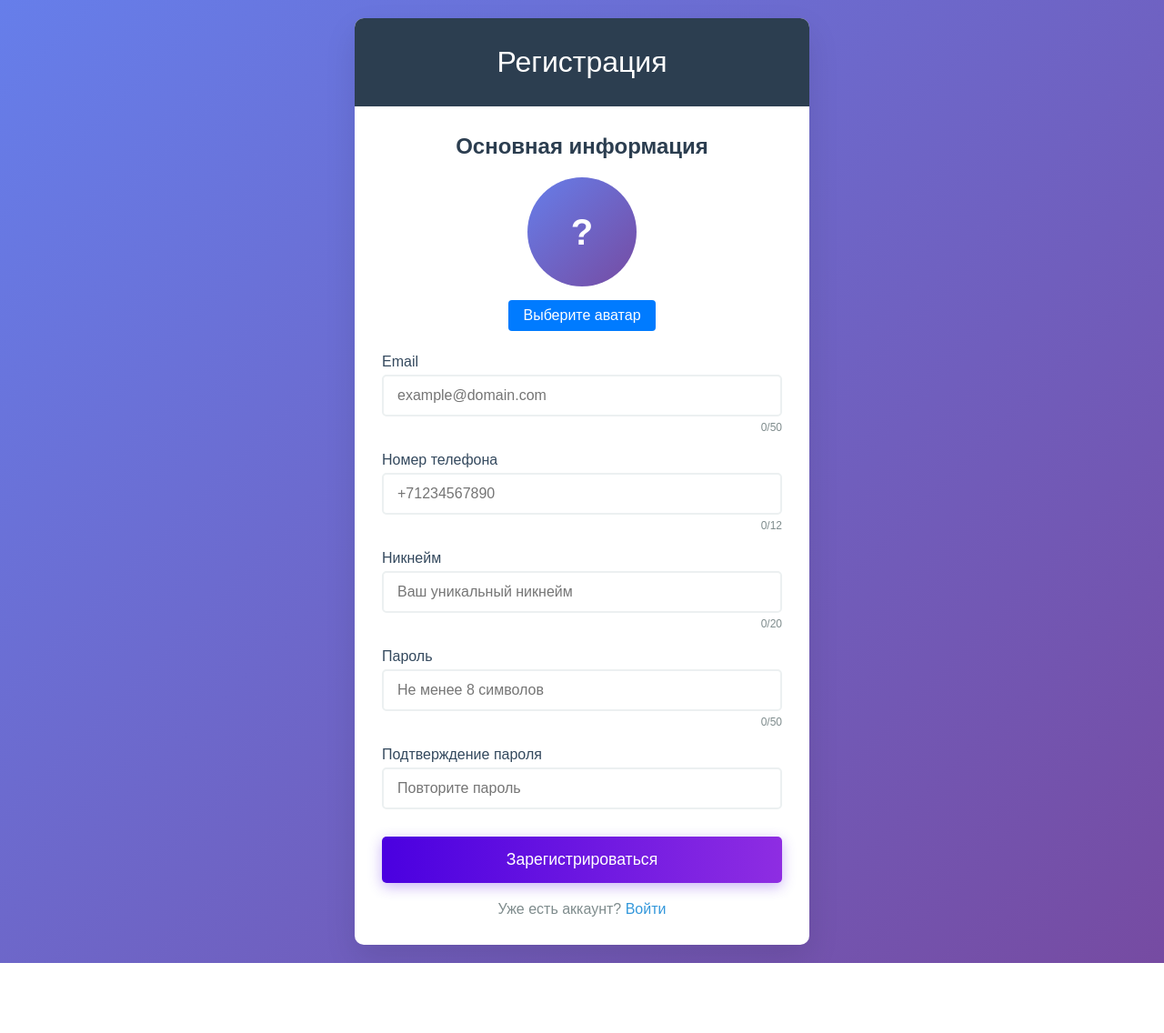
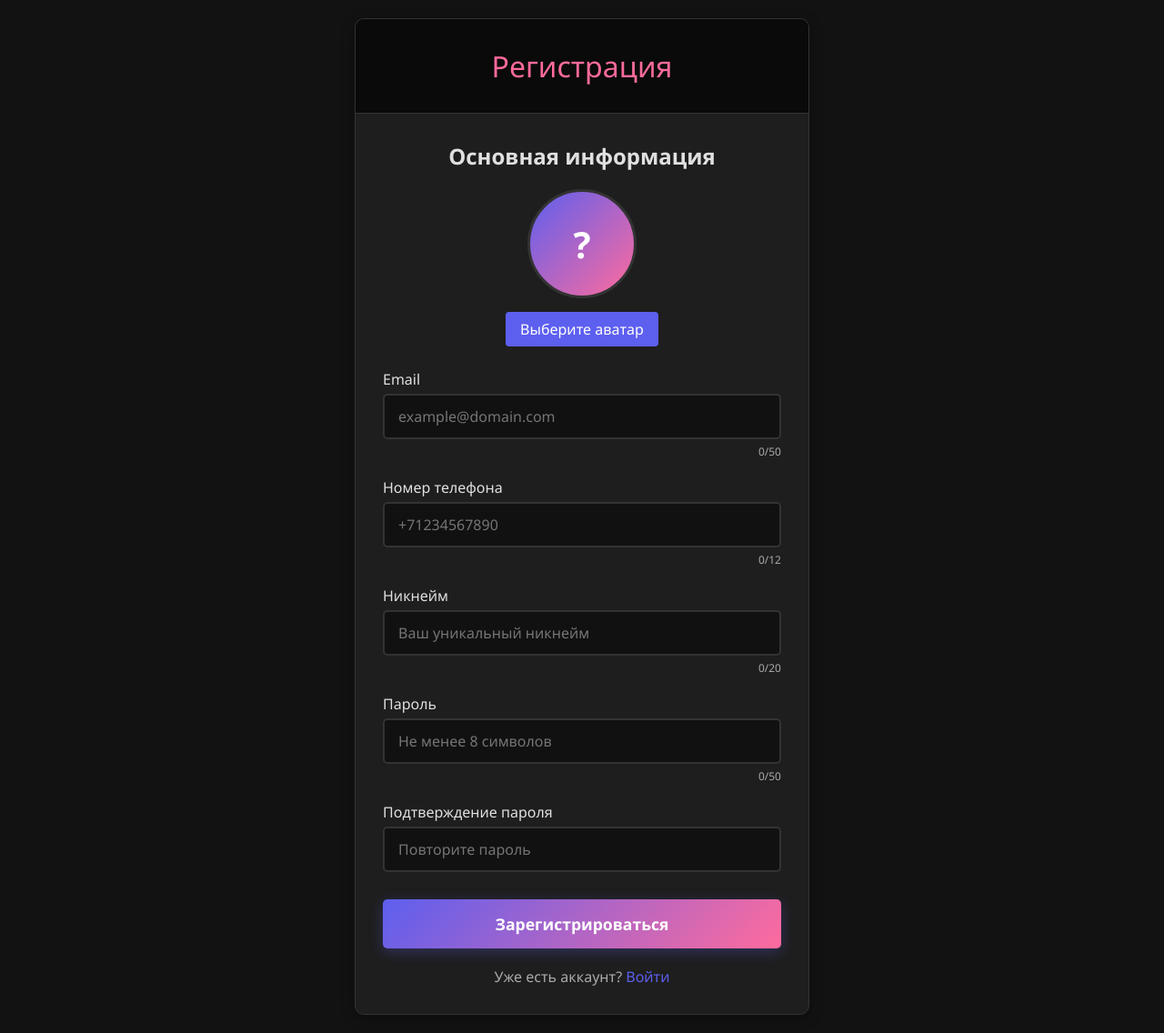
Before and after one commit to Oyoshiiii/php-project, a PHP site: page /site-visual/registrate.php in a window 1280 px wide. Shown: the whole page at 91% size. Before the commit the page ends 1059 px from the top, so only its background shows below. Run offline with PHP 8.4, Linux system fonts and the light colour scheme.

Commit message:
CSS под весь сайт

```diff
--- a/site-visual/css/registerate.css
+++ b/site-visual/css/registerate.css
@@ -2,11 +2,33 @@
     margin: 0;
     padding: 0;
     box-sizing: border-box;
+    font-family: 'Segoe UI', Tahoma, Geneva, Verdana, sans-serif;
+}
+
+:root {
+    --primary: #ff6b9d;
+    --secondary: #5d5fef;
+    --dark: #1a1a2e;
+    --light: #f8f9fa;
+    --accent: #ffd166;
+
+    /* Тёмная тема */
+    --bg-color: #121212;
+    --text-color: #e0e0e0;
+    --card-bg: #1e1e1e;
+    --header-bg: #0a0a0a;
+    --footer-bg: #050505;
+    --border-color: #333;
+    --shadow: 0 4px 15px rgba(0, 0, 0, 0.3);
+    --muted-text: #aaa;
+    --gradient: linear-gradient(135deg, var(--secondary) 0%, var(--primary) 100%);
+    --error-color: #ff6b6b;
+    --success-color: #51cf66;
 }
 
 body {
-            font-family: 'Arial', sans-serif;
-            background: linear-gradient(135deg, #667eea 0%, #764ba2 100%);
+    background-color: var(--bg-color);
+    color: var(--text-color);
     min-height: 100vh;
     display: flex;
     align-items: center;
@@ -15,24 +37,27 @@
 }
 
 .container {
-            background: white;
+    background: var(--card-bg);
     border-radius: 10px;
-            box-shadow: 0 15px 35px rgba(0, 0, 0, 0.1);
+    box-shadow: var(--shadow);
     overflow: hidden;
     width: 100%;
     max-width: 500px;
+    border: 1px solid var(--border-color);
 }
 
 header {
-            background: #2c3e50;
-            color: white;
+    background: var(--header-bg);
+    color: var(--text-color);
     padding: 30px 20px;
     text-align: center;
+    border-bottom: 1px solid var(--border-color);
 }
 
 header h1 {
     font-size: 2rem;
     font-weight: 300;
+    color: var(--primary);
 }
 
 .registration-section {
@@ -40,7 +65,7 @@
 }
 
 .section-title {
-            color: #2c3e50;
+    color: var(--text-color);
     margin-bottom: 20px;
     font-size: 1.5rem;
     text-align: center;
@@ -60,53 +85,63 @@
 
 label {
     margin-bottom: 5px;
-            color: #34495e;
+    color: var(--text-color);
     font-weight: 500;
 }
 
 input {
     padding: 12px 15px;
-            border: 2px solid #ecf0f1;
+    border: 2px solid var(--border-color);
     border-radius: 5px;
     font-size: 16px;
     transition: border-color 0.3s ease;
+    background-color: #111;
+    color: var(--text-color);
 }
 
 input:focus {
     outline: none;
-            border-color: #3498db;
+    border-color: var(--secondary);
+    box-shadow: 0 0 0 3px rgba(93, 95, 239, 0.2);
 }
 
 .btn {
     width: 100%;
     padding: 15px;
-            background: linear-gradient(to right, #4a00e0, #8e2de2);
+    background: var(--gradient);
     color: white;
     border: none;
     border-radius: 5px;
-            box-shadow: 0 4px 15px rgba(74, 0, 224, 0.3);
+    box-shadow: 0 4px 15px rgba(93, 95, 239, 0.3);
     font-size: 1.1rem;
     cursor: pointer;
-            transition: background 0.3s ease;
+    transition: all 0.3s ease;
+    font-weight: 600;
 }
 
 .btn:hover {
     transform: translateY(-2px);
-            box-shadow: 0 7px 20px rgba(74, 0, 224, 0.4);
+    box-shadow: 0 7px 20px rgba(93, 95, 239, 0.4);
+}
+
+.btn:active {
+    transform: translateY(0);
 }
 
 .form-footer {
     text-align: center;
     margin-top: 20px;
-            color: #7f8c8d;
+    color: var(--muted-text);
 }
 
 .form-footer a {
-            color: #3498db;
+    color: var(--secondary);
     text-decoration: none;
+    transition: color 0.3s;
 }
 
 .form-footer a:hover {
+    color: var(--primary);
     text-decoration: underline;
 }
 
@@ -136,87 +196,35 @@
 .avatar-upload label {
     cursor: pointer;
     padding: 8px 16px;
-    background: #007bff;
+    background: var(--secondary);
     color: white;
     border-radius: 4px;
-    transition: background 0.3s;
+    transition: all 0.3s;
+    font-weight: 500;
 }
 
 .avatar-upload label:hover {
-    background: #ffffff;
+    background: var(--primary);
+    transform: translateY(-1px);
 }
 
 #avatarInput {
     display: none;
-
 }
 
 .remove-avatar {
     margin-top: 10px;
-    color: #dc3545;
+    color: var(--error-color);
     cursor: pointer;
     text-decoration: underline;
-}
-        .alert-success {
-            background: #d4edda;
-            color: #155724;
-            border: 1px solid #c3e6cb;
+    transition: color 0.3s;
+    font-size: 14px;
 }
 
-        .alert-error {
-            background: #f8d7da;
-            color: #721c24;
-            border: 1px solid #f5c6cb;
+.remove-avatar:hover {
+    color: #ff4757;
 }
 
-        .character-count {
-            font-size: 12px;
-            color: #7f8c8d;
-            text-align: right;
-            margin-top: 5px;
-        }
-        .avatar-preview {
-            width: 120px;
-            height: 120px;
-            border-radius: 50%;
-            object-fit: cover;
-            border: 3px solid #ddd;
-            margin-bottom: 15px;
-            background: linear-gradient(135deg, #667eea 0%, #764ba2 100%);
-            display: flex;
-            align-items: center;
-            justify-content: center;
-            color: white;
-            font-size: 40px;
-            font-weight: bold;
-            font-family: Arial, sans-serif;
-        }
-        .avatar-upload {
-            display: flex;
-            flex-direction: column;
-            align-items: center;
-            margin-bottom: 20px;
-        }
-        .avatar-upload label {
-            cursor: pointer;
-            padding: 8px 16px;
-            background: #007bff;
-            color: white;
-            border-radius: 4px;
-            transition: background 0.3s;
-        }
-        .avatar-upload label:hover {
-            background: #0056b3;
-        }
-        #avatarInput {
-            display: none;
-        }
-        .remove-avatar {
-            margin-top: 10px;
-            color: #dc3545;
-            cursor: pointer;
-            text-decoration: underline;
-        }
 #defaultAvatar {
     display: flex;
     align-items: center;
@@ -224,15 +232,75 @@
     width: 120px;
     height: 120px;
     border-radius: 50%;
-            background: linear-gradient(135deg, #667eea 0%, #764ba2 100%);
+    background: var(--gradient);
     color: white;
     font-size: 40px;
     font-weight: bold;
     margin-bottom: 15px;
+    border: 3px solid var(--border-color);
 }
+
 .field-error {
-            color: #dc3545;
+    color: var(--error-color);
     font-size: 12px;
     margin-top: 5px;
     display: none;
+    background: rgba(255, 107, 107, 0.1);
+    padding: 5px 10px;
+    border-radius: 3px;
+    border-left: 3px solid var(--error-color);
 }
+
+.character-count {
+    font-size: 12px;
+    color: var(--muted-text);
+    text-align: right;
+    margin-top: 5px;
+}
+
+/* Анимации для плавного появления */
+.container {
+    animation: fadeInUp 0.5s ease-out;
+}
+
+@keyframes fadeInUp {
+    from {
+        opacity: 0;
+        transform: translateY(30px);
+    }
+    to {
+        opacity: 1;
+        transform: translateY(0);
+    }
+}
+
+/* Адаптивность для мобильных устройств */
+@media (max-width: 600px) {
+    .container {
+        margin: 10px;
+        border-radius: 8px;
+    }
+
+    header {
+        padding: 20px 15px;
+    }
+
+    header h1 {
+        font-size: 1.7rem;
+    }
+
+    .registration-section {
+        padding: 20px;
+    }
+
+    .section-title {
+        font-size: 1.3rem;
+    }
+
+    .avatar-preview,
+    #defaultAvatar {
+        width: 100px;
+        height: 100px;
+        font-size: 32px;
+    }
+}
```
Also changed, not shown: other parts of site-visual/css/registerate.css (+27 -2 lines), site-visual/css/login.css (+83 -40 lines), site-visual/css/profile.css (+42 -45 lines). Lines whose indentation alone changed are shown as unchanged.
